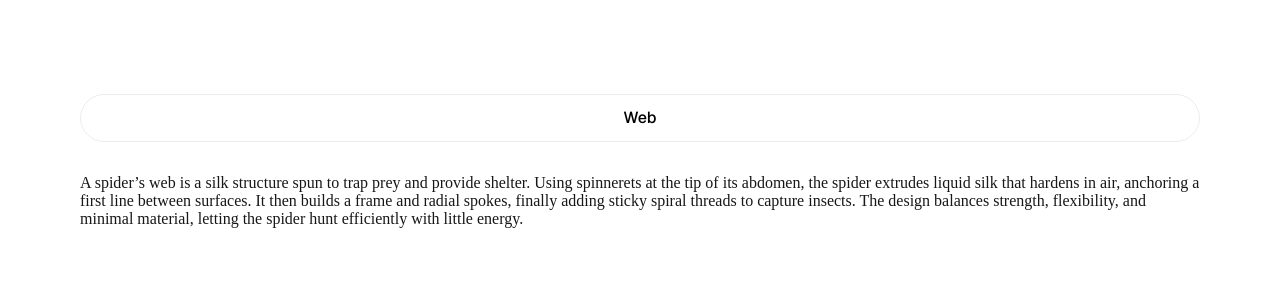
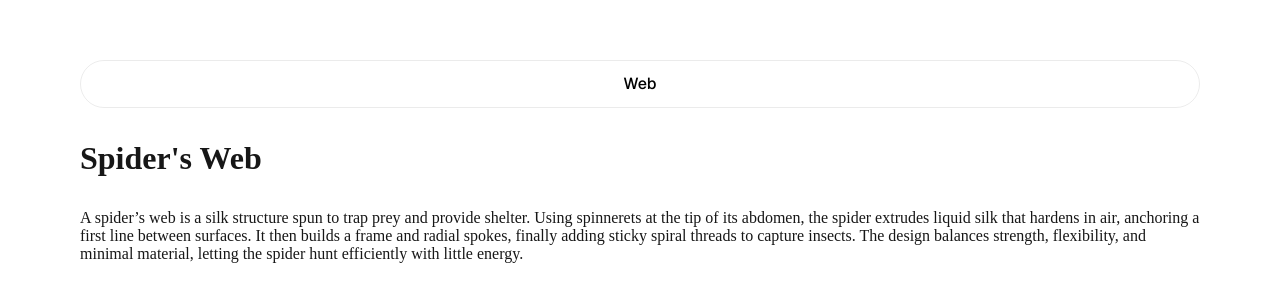
Before and after one commit to thewanionly/mfes-deployment-poc, a Next.js app in the folder apps/web/: page / in a window 1280 px wide. Shown: the part 239-540 px from the top of the page. Built offline with nearby package versions, Linux system fonts and the light colour scheme.

Commit message:
additional markup to web home page

```diff
--- a/apps/web/app/page.tsx
+++ b/apps/web/app/page.tsx
@@ -8,11 +8,14 @@ export default function Home() {
         <Button appName='web' className={styles.secondary}>
           Web
         </Button>
-        A spider’s web is a silk structure spun to trap prey and provide shelter. Using spinnerets
-        at the tip of its abdomen, the spider extrudes liquid silk that hardens in air, anchoring a
-        first line between surfaces. It then builds a frame and radial spokes, finally adding sticky
-        spiral threads to capture insects. The design balances strength, flexibility, and minimal
-        material, letting the spider hunt efficiently with little energy.
+        <h1>Spider's Web</h1>
+        <p>
+          A spider’s web is a silk structure spun to trap prey and provide shelter. Using spinnerets
+          at the tip of its abdomen, the spider extrudes liquid silk that hardens in air, anchoring
+          a first line between surfaces. It then builds a frame and radial spokes, finally adding
+          sticky spiral threads to capture insects. The design balances strength, flexibility, and
+          minimal material, letting the spider hunt efficiently with little energy.
+        </p>
       </main>
     </div>
   )
```
